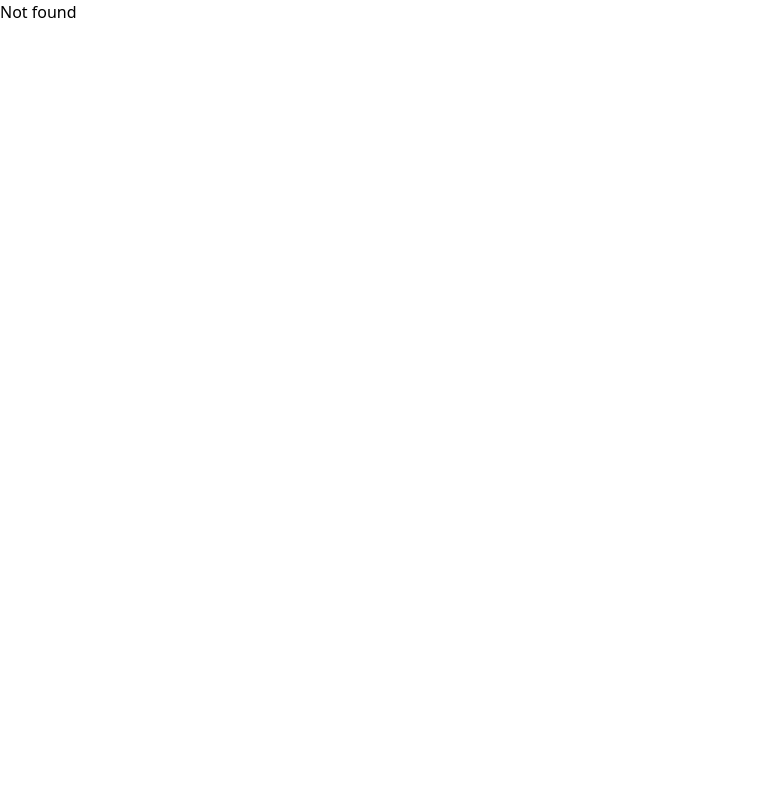
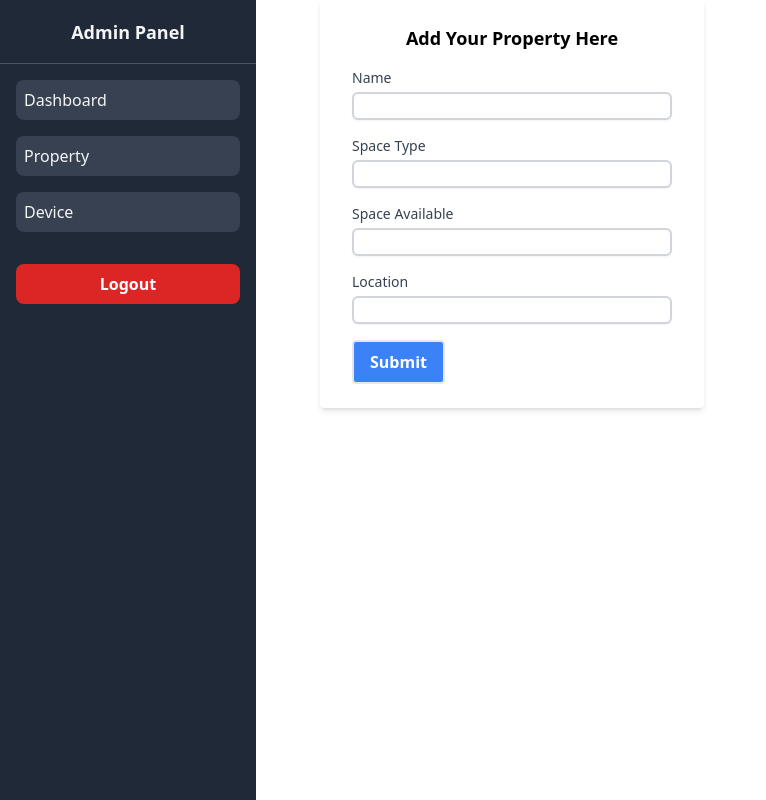
Before and after one commit to Sharath-RJ/smart-parking, a React (Create React App) app in the folder client/: page /dashboard/addProperty in a window 1280 px wide. Shown: the whole page, without its empty margins (0-766 px from the left). Built offline with nearby package versions, Linux system fonts and the light colour scheme; no server answers.

Commit message:
device payment added

```diff
--- a/client/src/App.js
+++ b/client/src/App.js
@@ -7,6 +7,10 @@ import AdminPrivate from "./components/Routes/AdminPrivate";
 import Dashboard from "./pages/Landloards/Dashboard";
 import Devices from "./pages/Landloards/Devices"
 import Properties from "./pages/Landloards/Properties";
+import PropertyAdd from "./pages/Landloards/PropertyAdd";
+import DeviceAdd from "./pages/Landloards/DeviceAdd";
+import DevicePayment from "./pages/Landloards/DevicePayment";
+
 function App() {
   return (
       <div className="App">
@@ -17,13 +21,16 @@ function App() {
               <Route path="/dashboard" element={<AdminPrivate />}>
                   <Route index element={<Dashboard />} />
                   <Route path="properties" element={<Properties />} />
+                  <Route path="addProperty" element={<PropertyAdd />} />
                   <Route path="devices" element={<Devices />} />
+                  <Route path="addDevice" element={<DeviceAdd />} />
               </Route>
+              <Route path="/devicePayment" element={< DevicePayment/>} />
               <Route path="*" element={<>Not found</>} />
           </Routes>
           <ToastContainer position="bottom-center" />
       </div>
-  );
+  )
 }
 
 export default App;
--- /dev/null
+++ b/client/src/pages/Landloards/DeviceAdd.jsx
@@ -0,0 +1,40 @@
+import Layout from "../../components/Admin/Layout"
+
+const DeviceAdd = () => {
+    return (
+        <Layout>
+            <div class="bg-white shadow-md rounded px-8 py-6 w-96">
+                <h2 class="text-center text-lg font-semibold mb-4">
+                    Add Your Device Here
+                </h2>
+                <form>
+                    <div class="mb-4">
+                        <label
+                            for="propertyName"
+                            class="block text-sm font-medium text-gray-700"
+                        >
+                            Name
+                        </label>
+                        <input
+                            type="text"
+                            id="propertyName"
+                            name="propertyName"
+                            class="form-field shadow-sm mt-1 border-2 block w-full rounded-md border-gray-300 focus:border-blue-300 focus:ring focus:ring-blue-200"
+                        />
+                    </div>
+
+                    <div class="flex items-center justify-between">
+                        <button
+                            type="submit"
+                            class="bg-blue-500 hover:bg-blue-600 text-white border-2 font-bold py-2 px-4 rounded focus:outline-none focus:shadow-outline"
+                        >
+                            Submit
+                        </button>
+                    </div>
+                </form>
+            </div>
+        </Layout>
+    )
+}
+
+export default DeviceAdd
--- /dev/null
+++ b/client/src/pages/Landloards/DevicePayment.jsx
@@ -0,0 +1,21 @@
+const  DevicePayment=()=>{
+    return (
+
+   <div class="bg-gray-100 flex items-center justify-center h-screen">
+    <div>
+        <div class="container mx-auto text-center">
+            <h1 class="text-3xl md:text-4xl lg:text-5xl font-semibold mb-4">Secure Your Land Sensors Today</h1>
+            <p class="text-lg">Enhance your parking Management with our advanced sensors. Easy setup and integration.</p>
+        </div>
+
+        <div class="max-w-lg mx-auto bg-white shadow-md p-8 rounded-md mt-8">
+            <h2 class="text-xl font-semibold mb-4">Payment Details</h2>
+            <p class="mb-4">According to your land property, you need 20 sensors. It will cost only   <span class="text-blue-500 font-bold">₹200</span>.</p>
+
+            <button type="button" class="bg-blue-500 hover:bg-blue-600 text-white font-bold py-2 px-4 rounded focus:outline-none focus:shadow-outline">Secure My Sensors Now</button>
+        </div>
+    </div>
+</div>
+    )
+}
+export default DevicePayment
--- a/client/src/pages/Landloards/Devices.jsx
+++ b/client/src/pages/Landloards/Devices.jsx
@@ -5,7 +5,12 @@ const Devices = () => {
   return (
       <Layout>
           <div className="container mx-auto px-4 py-8">
-            <h2 className="text-2xl font-semibold mb-4">Devices</h2>
+              <div className="flex items-center justify-between mb-4">
+                  <h2 className="text-2xl font-semibold">Devices</h2>
+                  <button className="bg-blue-500 hover:bg-blue-600 text-white font-bold py-2 px-4 rounded focus:outline-none focus:shadow-outline">
+                      Add Device
+                  </button>
+              </div>
               <div className="overflow-x-auto">
                   <table className="table-auto w-full border border-gray-800">
                       <thead>
--- a/client/src/pages/Landloards/Properties.jsx
+++ b/client/src/pages/Landloards/Properties.jsx
@@ -5,7 +5,12 @@ const Properties = ()=> {
     return (
         <Layout>
             <div className="container mx-auto px-4 py-8">
-                <h2 className="text-2xl font-semibold mb-4">Devices</h2>
+                <div className="flex items-center justify-between mb-4">
+                    <h2 className="text-2xl font-semibold">Properties</h2>
+                    <button className="bg-blue-500 hover:bg-blue-600 text-white font-bold py-2 px-4 rounded focus:outline-none focus:shadow-outline">
+                        Add Property
+                    </button>
+                </div>
                 <div className="overflow-x-auto">
                     <table className="table-auto w-full border border-gray-800">
                         <thead>
@@ -33,7 +38,6 @@ const Properties = ()=> {
                                     40
                                 </td>
                             </tr>
-
                         </tbody>
                     </table>
                 </div>
--- /dev/null
+++ b/client/src/pages/Landloards/PropertyAdd.jsx
@@ -0,0 +1,34 @@
+import Layout from "../../components/Admin/Layout"
+
+const PropertyAdd = () => {
+    return (
+        <Layout>
+      <div class="bg-white shadow-md rounded px-8 py-6 w-96">
+        <h2 class="text-center text-lg font-semibold mb-4">Add Your Property Here</h2>
+        <form>
+             <div class="mb-4">
+                <label for="propertyName" class="block text-sm font-medium text-gray-700">Name</label>
+                <input type="text" id="propertyName" name="propertyName" class="form-field shadow-sm mt-1 border-2 block w-full rounded-md border-gray-300 focus:border-blue-300 focus:ring focus:ring-blue-200"/>
+            </div>
+            <div class="mb-4">
+                <label for="spaceType" class="block text-sm font-medium text-gray-700">Space Type</label>
+                <input type="text" id="spaceType" name="spaceType" class="form-field shadow-sm mt-1 border-2 block w-full rounded-md border-gray-300 focus:border-blue-300 focus:ring focus:ring-blue-200"/>
+            </div>
+            <div class="mb-4">
+                <label for="spaceAvailable" class="block text-sm font-medium text-gray-700">Space Available</label>
+                <input type="text" id="spaceAvailable" name="spaceAvailable" class="form-field border-2 shadow-sm mt-1 block w-full rounded-md border-gray-300 focus:border-blue-300 focus:ring focus:ring-blue-200"/>
+            </div>
+            <div class="mb-4">
+                <label for="location" class="block text-sm font-medium text-gray-700">Location</label>
+                <input type="text" id="location" name="location" class="form-field shadow-sm border-2 mt-1 block w-full rounded-md border-gray-300 focus:border-blue-300 focus:ring focus:ring-blue-200"/>
+            </div>
+            <div class="flex items-center justify-between">
+                <button type="submit" class="bg-blue-500 hover:bg-blue-600 text-white border-2 font-bold py-2 px-4 rounded focus:outline-none focus:shadow-outline">Submit</button>
+            </div>
+        </form>
+    </div>
+    </Layout>
+    )
+}
+
+export default PropertyAdd
```
Lines whose indentation alone changed are shown as unchanged.
